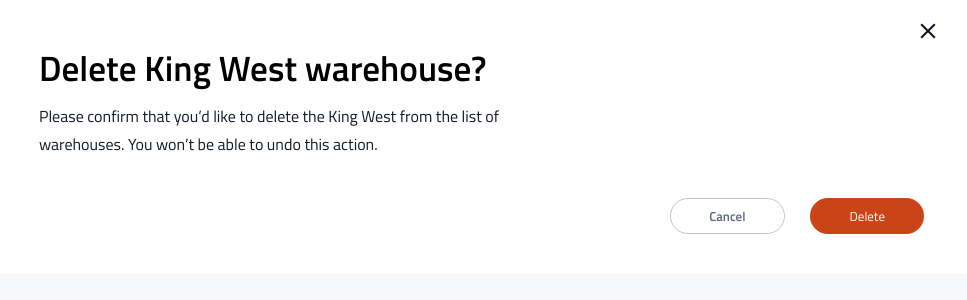
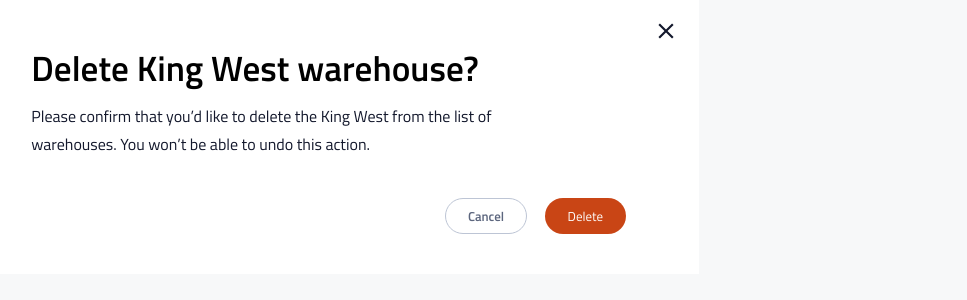
Before and after one commit to sandyngu/shredder-instock, a React (Create React App) app in the folder client/: page / in a window 1280 px wide. Shown: the top 300 px of the page, without its empty margins (43-1010 px from the left). Built offline with nearby package versions, Linux system fonts and the light colour scheme.

Commit message:
Styling for Desktop Done

```diff
--- a/client/src/components/DeleteWarehouse/delete-warehouse.scss
+++ b/client/src/components/DeleteWarehouse/delete-warehouse.scss
@@ -2,12 +2,13 @@
 
 .delete-warehouse {
     background-color: white;
-    width: 100%;
-    height: 100%;
     margin: 0;
 
     @include tablet {
-        width: 80%;
+        width: 85%;
+    }
+    @include desktop {
+        width: 58%;
     }
 
     &__container {
@@ -16,14 +17,26 @@
         padding: 15px 0 25px 0;
 
         @include tablet {
+            width: 90%;
             margin: 0 8%;
+            padding: 18px 0 40px 0;
+        }
+        @include desktop {
+            width: 90%;
+            margin: 0 10%;
             padding: 18px 0 40px 0;
         }
     }
     &__icon {
-        margin-left: 93%;
+        margin-left: 94%;
         width: 26px;
 
+        @include tablet {
+            margin-left: 95%;
+        }
+        @include desktop {
+            margin-left: 93%;
+        }
     }
     &__heading {
         line-height: 36px;
@@ -53,6 +66,9 @@
             width: 27%;
             margin-left: 67%;
         }
+        @include desktop {
+            margin-left: 62%;
+        }
     }
     &__button {
         font-family: 'Titillium Web';
```
